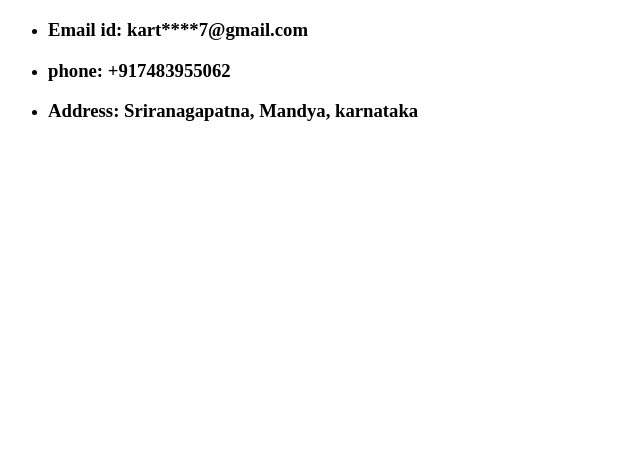
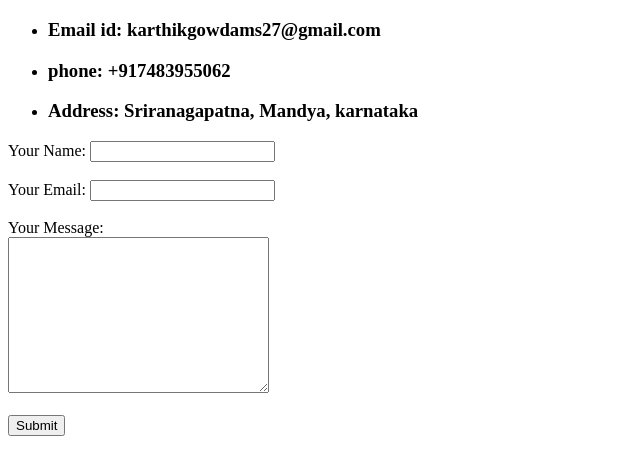
Before and after one commit to karthikgowdams03/personal-website, a plain HTML site: page contact.html in a window 1280 px wide. Shown: the part 61-536 px from the top of the page, without its empty margins (0-640 px from the left). Drawn offline with Linux system fonts and the light colour scheme.

Commit message:
added a new form

```diff
--- a/contact.html
+++ b/contact.html
@@ -1,10 +1,9 @@
 <!DOCTYPE html>
 <html lang="en">
-
   <head>
-    <meta charset="UTF-8">
-    <meta http-equiv="X-UA-Compatible" content="IE=edge">
-    <meta name="viewport" content="width=device-width, initial-scale=1.0">
+    <meta charset="UTF-8" />
+    <meta http-equiv="X-UA-Compatible" content="IE=edge" />
+    <meta name="viewport" content="width=device-width, initial-scale=1.0" />
     <title>Contact Me</title>
   </head>
 
@@ -12,7 +11,7 @@
     <h1>Contact Details</h1>
     <ul>
       <li>
-            <h3>Email id: kart****7@gmail.com</h3>
+        <h3>Email id: karthikgowdams27@gmail.com</h3>
       </li>
       <li>
         <h3>phone: +917483955062</h3>
@@ -22,7 +21,24 @@
       </li>
     </ul>
 
+    <form
+      action="mailto:karthikgowdams27@gmail.com"
+      method="post"
+      enctype="text/plain"
+    >
+      <label>Your Name:</label>
+      <input type="text" name="yourname" /><br />
+      <br />
+      <label for="">Your Email:</label>
+      <input type="email" name="youremail" /><br />
+      <br />
+      <label for="">Your Message:</label><br />
+      <td>
+        <textarea name="yourmessage" id="" cols="30" rows="10"></textarea>
+      </td>
+      <br /><br />
 
+      <input type="submit" />
+    </form>
   </body>
-
 </html>
```
Lines whose indentation alone changed are shown as unchanged.
